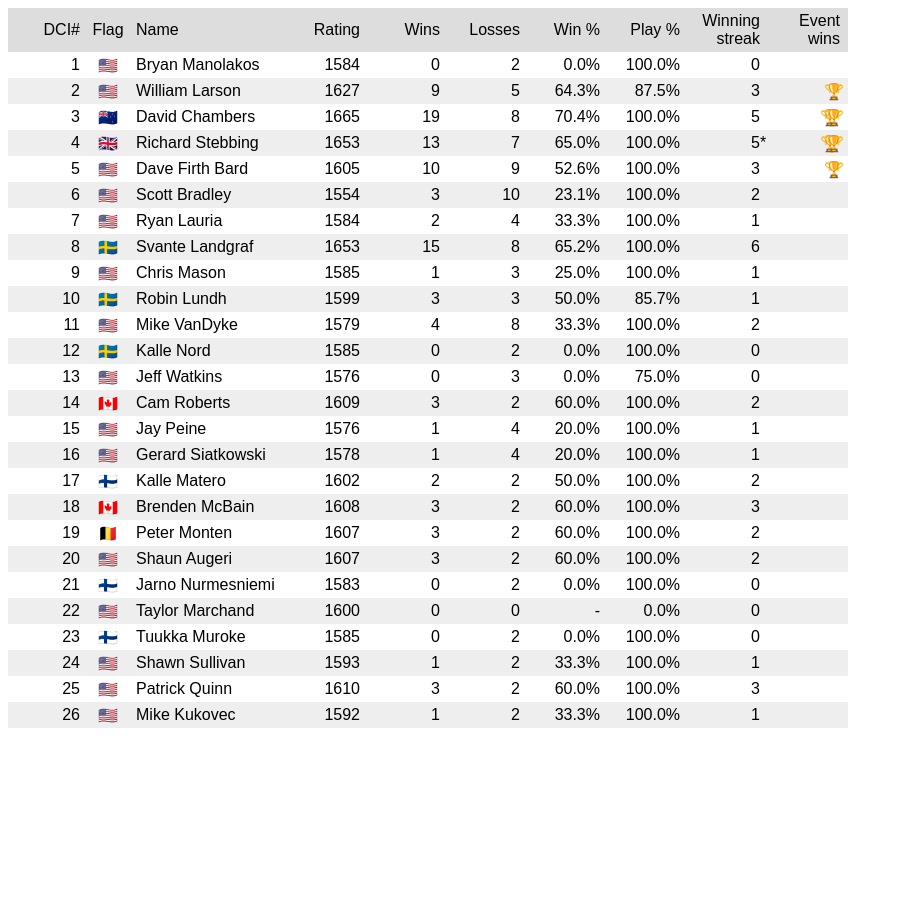
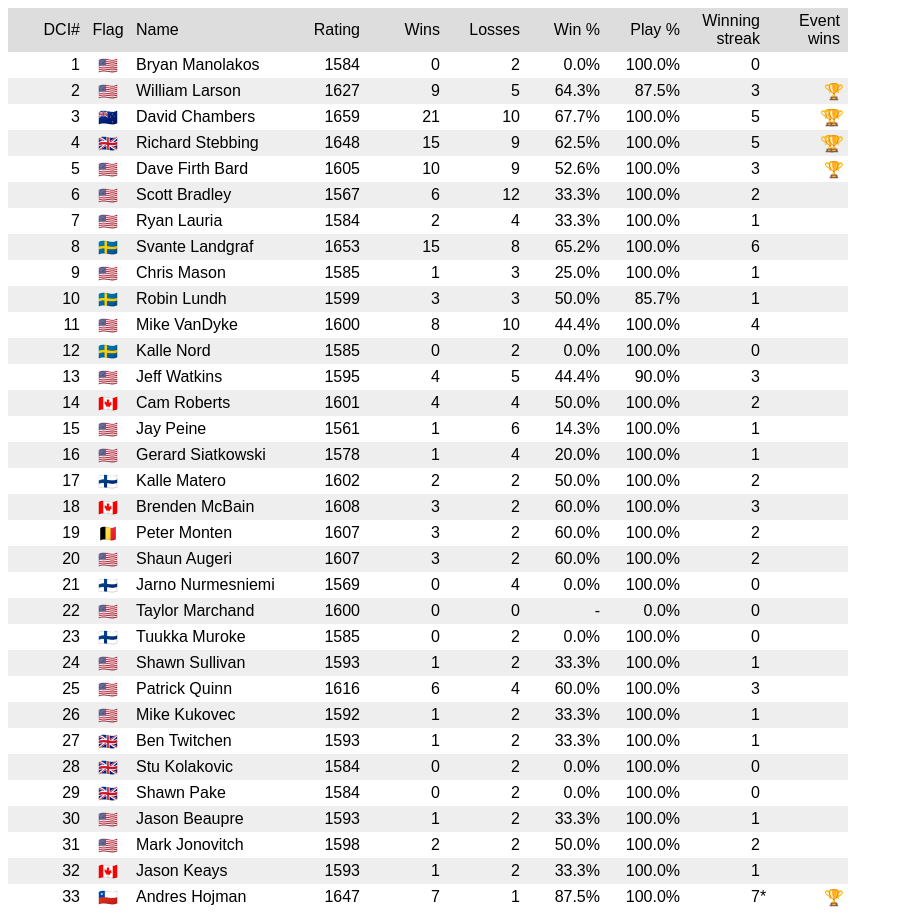
Before and after one commit to davidchambers/iceagemagic.com, a website: page public/players/index.html in a window 1280 px wide. Shown: the whole page, without its empty margins (0-903 px from the left). Before the commit the page ends 800 px from the top, so only its background shows below. Drawn offline with Linux system fonts and the light colour scheme; a web font is replaced by a local one.

Commit message:
Ice Age VII

```diff
--- a/public/players/index.html
+++ b/public/players/index.html
@@ -93,10 +93,10 @@
           <td>3</td>
           <td>🇳🇿</td>
           <td>David Chambers</td>
-          <td>1665</td>
-          <td>19</td>
-          <td>8</td>
-          <td>70.4%</td>
+          <td>1659</td>
+          <td>21</td>
+          <td>10</td>
+          <td>67.7%</td>
           <td title="0 drops">100.0%</td>
           <td>5</td>
           <td>🏆🏆</td>
@@ -105,12 +105,12 @@
           <td>4</td>
           <td>🇬🇧</td>
           <td>Richard Stebbing</td>
-          <td>1653</td>
-          <td>13</td>
-          <td>7</td>
-          <td>65.0%</td>
+          <td>1648</td>
+          <td>15</td>
+          <td>9</td>
+          <td>62.5%</td>
           <td title="0 drops">100.0%</td>
-          <td class="unbroken">5</td>
+          <td>5</td>
           <td>🏆🏆</td>
         </tr>
         <tr>
@@ -129,10 +129,10 @@
           <td>6</td>
           <td>🇺🇸</td>
           <td>Scott Bradley</td>
-          <td>1554</td>
-          <td>3</td>
-          <td>10</td>
-          <td>23.1%</td>
+          <td>1567</td>
+          <td>6</td>
+          <td>12</td>
+          <td>33.3%</td>
           <td title="0 drops">100.0%</td>
           <td>2</td>
           <td></td>
@@ -189,12 +189,12 @@
           <td>11</td>
           <td>🇺🇸</td>
           <td>Mike VanDyke</td>
-          <td>1579</td>
+          <td>1600</td>
+          <td>8</td>
+          <td>10</td>
+          <td>44.4%</td>
+          <td title="0 drops">100.0%</td>
           <td>4</td>
-          <td>8</td>
-          <td>33.3%</td>
-          <td title="0 drops">100.0%</td>
-          <td>2</td>
           <td></td>
         </tr>
         <tr>
@@ -213,22 +213,22 @@
           <td>13</td>
           <td>🇺🇸</td>
           <td>Jeff Watkins</td>
-          <td>1576</td>
-          <td>0</td>
+          <td>1595</td>
+          <td>4</td>
+          <td>5</td>
+          <td>44.4%</td>
+          <td title="1 drop">90.0%</td>
           <td>3</td>
-          <td>0.0%</td>
-          <td title="1 drop">75.0%</td>
-          <td>0</td>
           <td></td>
         </tr>
         <tr>
           <td>14</td>
           <td>🇨🇦</td>
           <td>Cam Roberts</td>
-          <td>1609</td>
-          <td>3</td>
-          <td>2</td>
-          <td>60.0%</td>
+          <td>1601</td>
+          <td>4</td>
+          <td>4</td>
+          <td>50.0%</td>
           <td title="0 drops">100.0%</td>
           <td>2</td>
           <td></td>
@@ -237,10 +237,10 @@
           <td>15</td>
           <td>🇺🇸</td>
           <td>Jay Peine</td>
-          <td>1576</td>
+          <td>1561</td>
           <td>1</td>
-          <td>4</td>
-          <td>20.0%</td>
+          <td>6</td>
+          <td>14.3%</td>
           <td title="0 drops">100.0%</td>
           <td>1</td>
           <td></td>
@@ -309,9 +309,9 @@
           <td>21</td>
           <td>🇫🇮</td>
           <td>Jarno Nurmesniemi</td>
-          <td>1583</td>
+          <td>1569</td>
           <td>0</td>
-          <td>2</td>
+          <td>4</td>
           <td>0.0%</td>
           <td title="0 drops">100.0%</td>
           <td>0</td>
@@ -357,9 +357,9 @@
           <td>25</td>
           <td>🇺🇸</td>
           <td>Patrick Quinn</td>
-          <td>1610</td>
-          <td>3</td>
-          <td>2</td>
+          <td>1616</td>
+          <td>6</td>
+          <td>4</td>
           <td>60.0%</td>
           <td title="0 drops">100.0%</td>
           <td>3</td>
@@ -377,6 +377,90 @@
           <td>1</td>
           <td></td>
         </tr>
+        <tr>
+          <td>27</td>
+          <td>🇬🇧</td>
+          <td>Ben Twitchen</td>
+          <td>1593</td>
+          <td>1</td>
+          <td>2</td>
+          <td>33.3%</td>
+          <td title="0 drops">100.0%</td>
+          <td>1</td>
+          <td></td>
+        </tr>
+        <tr>
+          <td>28</td>
+          <td>🇬🇧</td>
+          <td>Stu Kolakovic</td>
+          <td>1584</td>
+          <td>0</td>
+          <td>2</td>
+          <td>0.0%</td>
+          <td title="0 drops">100.0%</td>
+          <td>0</td>
+          <td></td>
+        </tr>
+        <tr>
+          <td>29</td>
+          <td>🇬🇧</td>
+          <td>Shawn Pake</td>
+          <td>1584</td>
+          <td>0</td>
+          <td>2</td>
+          <td>0.0%</td>
+          <td title="0 drops">100.0%</td>
+          <td>0</td>
+          <td></td>
+        </tr>
+        <tr>
+          <td>30</td>
+          <td>🇺🇸</td>
+          <td>Jason Beaupre</td>
+          <td>1593</td>
+          <td>1</td>
+          <td>2</td>
+          <td>33.3%</td>
+          <td title="0 drops">100.0%</td>
+          <td>1</td>
+          <td></td>
+        </tr>
+        <tr>
+          <td>31</td>
+          <td>🇺🇸</td>
+          <td>Mark Jonovitch</td>
+          <td>1598</td>
+          <td>2</td>
+          <td>2</td>
+          <td>50.0%</td>
+          <td title="0 drops">100.0%</td>
+          <td>2</td>
+          <td></td>
+        </tr>
+        <tr>
+          <td>32</td>
+          <td>🇨🇦</td>
+          <td>Jason Keays</td>
+          <td>1593</td>
+          <td>1</td>
+          <td>2</td>
+          <td>33.3%</td>
+          <td title="0 drops">100.0%</td>
+          <td>1</td>
+          <td></td>
+        </tr>
+        <tr>
+          <td>33</td>
+          <td>🇨🇱</td>
+          <td>Andres Hojman</td>
+          <td>1647</td>
+          <td>7</td>
+          <td>1</td>
+          <td>87.5%</td>
+          <td title="0 drops">100.0%</td>
+          <td class="unbroken">7</td>
+          <td>🏆</td>
+        </tr>
       </tbody>
     </table>
   </body>
```
Also changed, not shown: src/data/events.js (+37 -0 lines), src/data/players.js (+42 -0 lines).
